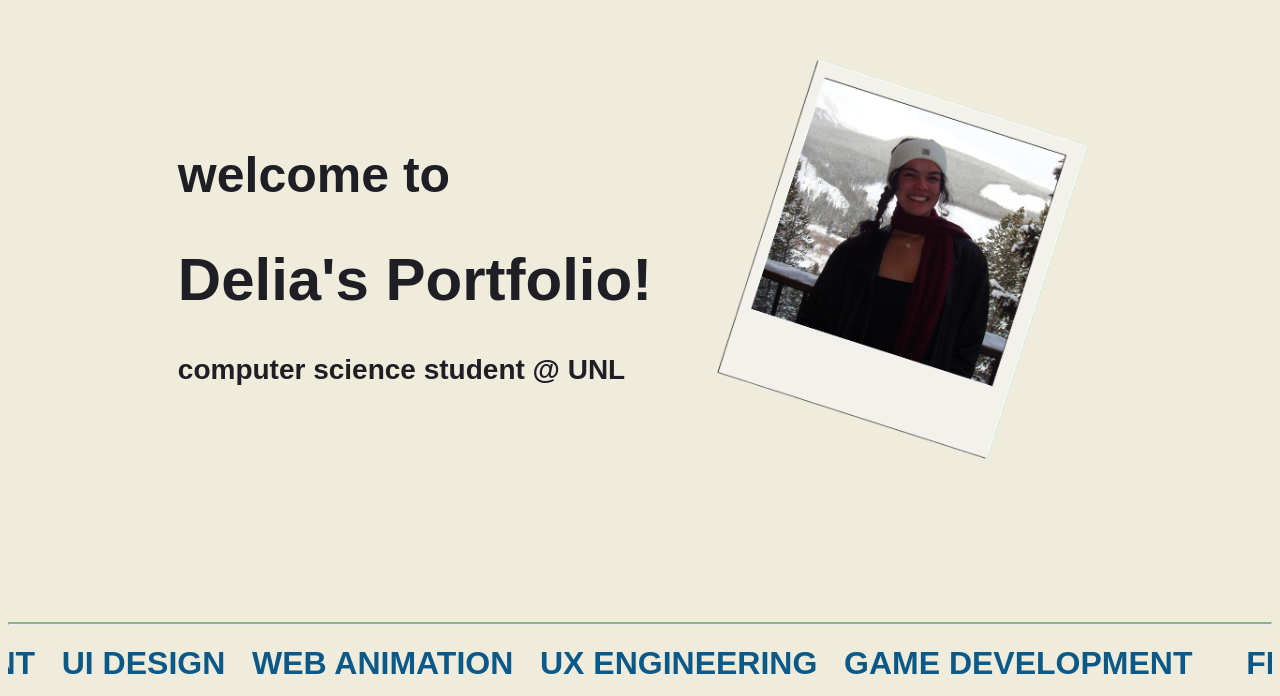
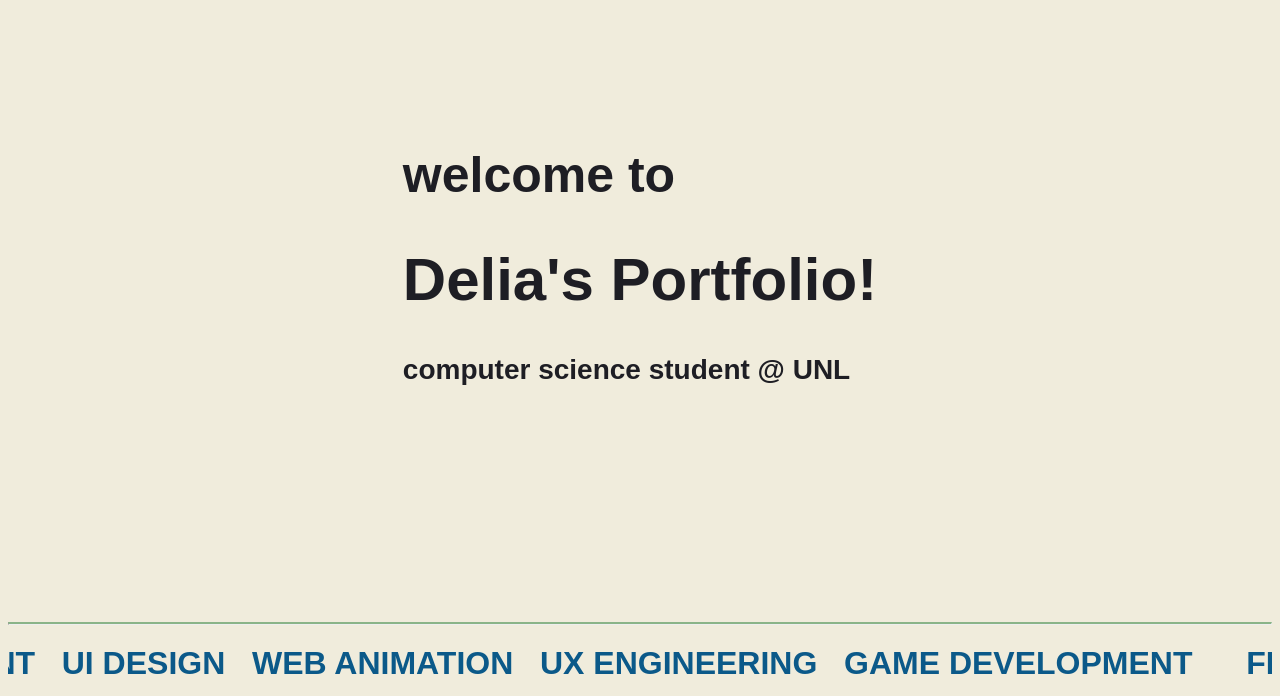
Before and after one commit to 8lairrr/8lairrr.github.io, a plain HTML site: page index.html in a window 1280 px wide. Shown: the part 104-800 px from the top of the page. Drawn offline with Linux system fonts and the light colour scheme; a web font is replaced by a local one.

Commit message:
ok whats going awn

```diff
--- a/index.html
+++ b/index.html
@@ -14,7 +14,7 @@
             <h1>Delia's Portfolio!</h1>
             <h3>computer science student @ UNL</h3>
         </div>
-        <div id="picture-loop"></div>
+        <!-- <div id="picture-loop"></div> -->
     </div>
 
     <hr>
```
